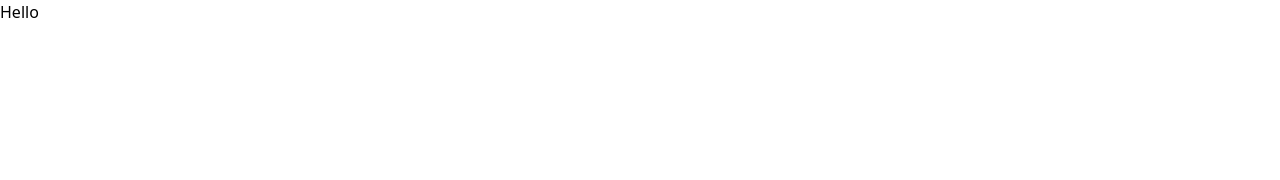
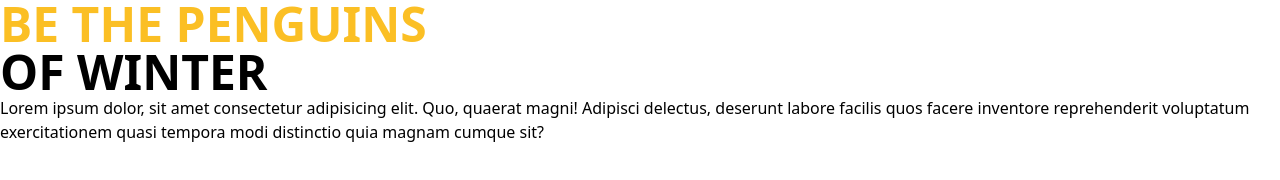
Before and after one commit to LShahira/Penguin, a plain HTML site: page index.html in a window 1280 px wide. Drawn offline with nearby package versions, Linux system fonts and the light colour scheme.

Commit message:
add header

```diff
--- a/index.html
+++ b/index.html
@@ -18,9 +18,25 @@
           }
         }
       </script>
-
+    <!-- js config -->
 </head>
 <body>
-    <h1>Hello</h1>
+<header>
+    <!-- --heading n stuff-- -->
+    <section class="container mx-auto">
+        <h1 class=" text-5xl uppercase font-bold ">
+            <span class="text-amber-400 ">be the penguins</span>
+            <br>
+            <span>of winter</span>
+            <br>
+
+        </h1>
+        <p>Lorem ipsum dolor, sit amet consectetur adipisicing elit. Quo, quaerat magni! Adipisci delectus, deserunt labore facilis quos facere inventore reprehenderit voluptatum exercitationem quasi tempora modi distinctio quia magnam cumque sit?</p>
+    </section>
+    <!-- heading -->
+</header>
+<main>
+
+</main>
 </body>
 </html>
```
